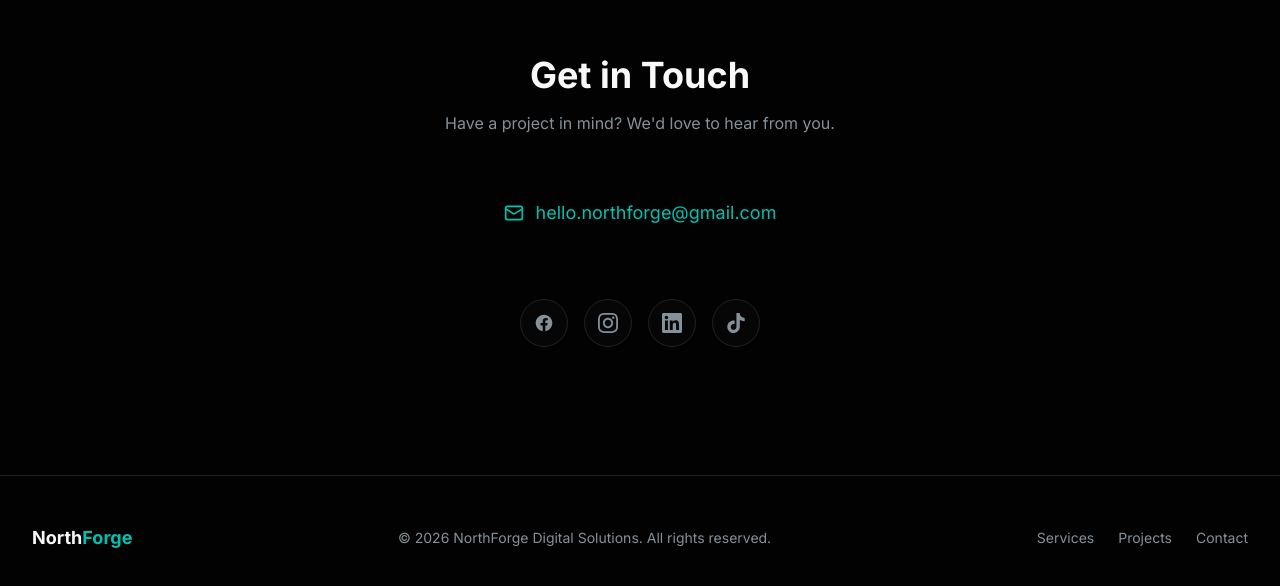
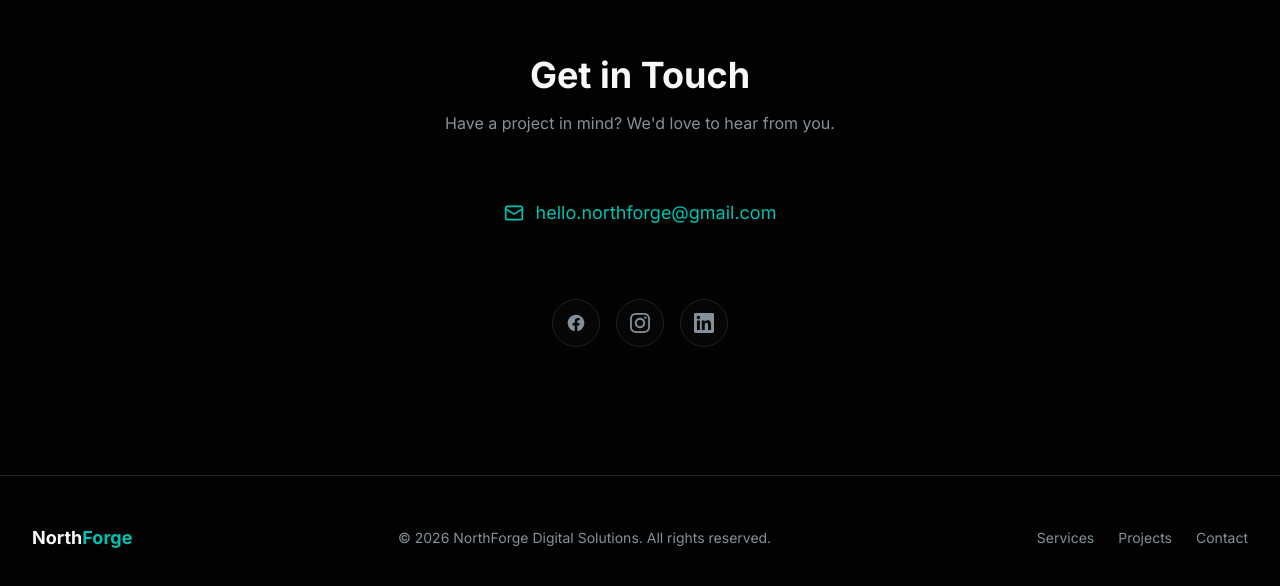
Before and after one commit to NorthForgeDigital/northforge-main-hub, a Next.js app: page / in a window 1280 px wide. Shown: the part 3485-4071 px from the top of the page. Built offline with nearby package versions, Linux system fonts and the light colour scheme.

Commit message:
fix: update links and social media icons
Correct navigation, CTA, and social media links; remove TikTok; add external link attributes.

```diff
--- a/components/contact-section.tsx
+++ b/components/contact-section.tsx
@@ -1,4 +1,3 @@
-import Link from "next/link"
 import { Mail } from "lucide-react"
 
 function FacebookIcon({ className }: { className?: string }) {
@@ -25,19 +24,10 @@ function LinkedinIcon({ className }: { className?: string }) {
   )
 }
 
-function TikTokIcon({ className }: { className?: string }) {
-  return (
-    <svg className={className} fill="currentColor" viewBox="0 0 24 24" aria-hidden="true">
-      <path d="M12.525.02c1.31-.02 2.61-.01 3.91-.02.08 1.53.63 3.09 1.75 4.17 1.12 1.11 2.7 1.62 4.24 1.79v4.03c-1.44-.05-2.89-.35-4.2-.97-.57-.26-1.1-.59-1.62-.93-.01 2.92.01 5.84-.02 8.75-.08 1.4-.54 2.79-1.35 3.94-1.31 1.92-3.58 3.17-5.91 3.21-1.43.08-2.86-.31-4.08-1.03-2.02-1.19-3.44-3.37-3.65-5.71-.02-.5-.03-1-.01-1.49.18-1.9 1.12-3.72 2.58-4.96 1.66-1.44 3.98-2.13 6.15-1.72.02 1.48-.04 2.96-.04 4.44-.99-.32-2.15-.23-3.02.37-.63.41-1.11 1.04-1.36 1.75-.21.51-.15 1.07-.14 1.61.24 1.64 1.82 3.02 3.5 2.87 1.12-.01 2.19-.66 2.77-1.61.19-.33.4-.67.41-1.06.1-1.79.06-3.57.07-5.36.01-4.03-.01-8.05.02-12.07z" />
-    </svg>
-  )
-}
-
 const socialLinks = [
-  { href: "https://facebook.com/", icon: FacebookIcon, label: "Facebook" },
-  { href: "https://instagram.com/", icon: InstagramIcon, label: "Instagram" },
-  { href: "https://linkedin.com/", icon: LinkedinIcon, label: "LinkedIn" },
-  { href: "https://tiktok.com/", icon: TikTokIcon, label: "TikTok" },
+  { href: "https://www.facebook.com/northforgedigital/", icon: FacebookIcon, label: "Facebook" },
+  { href: "https://www.instagram.com/northforgedigital", icon: InstagramIcon, label: "Instagram" },
+  { href: "https://www.linkedin.com/company/northforgedigital/", icon: LinkedinIcon, label: "LinkedIn" },
 ]
 
 export function ContactSection() {
@@ -54,24 +44,26 @@ export function ContactSection() {
         </div>
 
         <div className="max-w-md mx-auto text-center">
-          <Link
+          <a
             href="mailto:hello.northforge@gmail.com"
             className="inline-flex items-center gap-3 text-lg text-primary hover:underline underline-offset-4 transition-colors mb-10"
           >
             <Mail className="h-5 w-5" />
             hello.northforge@gmail.com
-          </Link>
+          </a>
 
           <div className="flex items-center justify-center gap-4 mt-8">
             {socialLinks.map((social) => (
-              <Link
+              <a
                 key={social.label}
                 href={social.href}
-                className="w-12 h-12 rounded-full border border-border bg-card flex items-center justify-center text-muted-foreground hover:text-primary hover:border-primary/50 transition-all duration-200"
-                aria-label={social.label}
+                target="_blank"
+                rel="noopener noreferrer"
+                className="w-12 h-12 rounded-full border border-border bg-card flex items-center justify-center text-muted-foreground hover:text-primary hover:border-primary/50 hover:scale-110 transition-all duration-200"
+                aria-label={`Visit NorthForge on ${social.label}`}
               >
                 <social.icon className="h-5 w-5" />
-              </Link>
+              </a>
             ))}
           </div>
         </div>
--- a/components/cta-section.tsx
+++ b/components/cta-section.tsx
@@ -20,10 +20,10 @@ export function CTASection() {
             start your transformation today.
           </p>
           <Button asChild size="lg" className="group">
-            <a href="mailto:hello.northforge@gmail.com?subject=Project Inquiry - NorthForge">
+            <Link href="#contact">
               {"Let's"} Talk
               <ArrowRight className="ml-2 h-4 w-4 transition-transform group-hover:translate-x-1" />
-            </a>
+            </Link>
           </Button>
         </div>
       </div>
--- a/components/header.tsx
+++ b/components/header.tsx
@@ -7,7 +7,7 @@ import { Button } from "@/components/ui/button"
 
 const navLinks = [
   { href: "#services", label: "Services" },
-  { href: "#why-northforge", label: "Why Us" },
+  { href: "#why-us", label: "Why Us" },
   { href: "#projects", label: "Projects" },
   { href: "#contact", label: "Contact" },
 ]
@@ -39,7 +39,7 @@ export function Header() {
 
           <div className="hidden md:flex items-center gap-4">
             <Button asChild>
-              <a href="mailto:hello.northforge@gmail.com?subject=Project Inquiry - NorthForge">Start a Project</a>
+              <Link href="#contact">Start a Project</Link>
             </Button>
           </div>
 
@@ -67,9 +67,9 @@ export function Header() {
               </Link>
             ))}
             <Button asChild className="w-full mt-4">
-              <a href="mailto:hello.northforge@gmail.com?subject=Project Inquiry - NorthForge" onClick={() => setMobileMenuOpen(false)}>
+              <Link href="#contact" onClick={() => setMobileMenuOpen(false)}>
                 Start a Project
-              </a>
+              </Link>
             </Button>
           </div>
         </div>
--- a/components/hero-section.tsx
+++ b/components/hero-section.tsx
@@ -34,10 +34,10 @@ export function HeroSection() {
 
           <div className="flex flex-col sm:flex-row items-center justify-center gap-4">
             <Button asChild size="lg" className="group">
-              <a href="mailto:hello.northforge@gmail.com?subject=Project Inquiry - NorthForge">
+              <Link href="#contact">
                 Start a Project
                 <ArrowRight className="ml-2 h-4 w-4 transition-transform group-hover:translate-x-1" />
-              </a>
+              </Link>
             </Button>
             <Button asChild variant="outline" size="lg">
               <Link href="#services">View Services</Link>
--- a/components/why-northforge-section.tsx
+++ b/components/why-northforge-section.tsx
@@ -24,7 +24,7 @@ const reasons = [
 
 export function WhyNorthforgeSection() {
   return (
-    <section id="why-northforge" className="py-24 sm:py-32 relative bg-muted/30">
+    <section id="why-us" className="py-24 sm:py-32 relative bg-muted/30">
       <div className="mx-auto max-w-7xl px-4 sm:px-6 lg:px-8">
         <div className="text-center mb-16">
           <h2 className="text-3xl sm:text-4xl font-bold text-foreground mb-4 text-balance">
```
